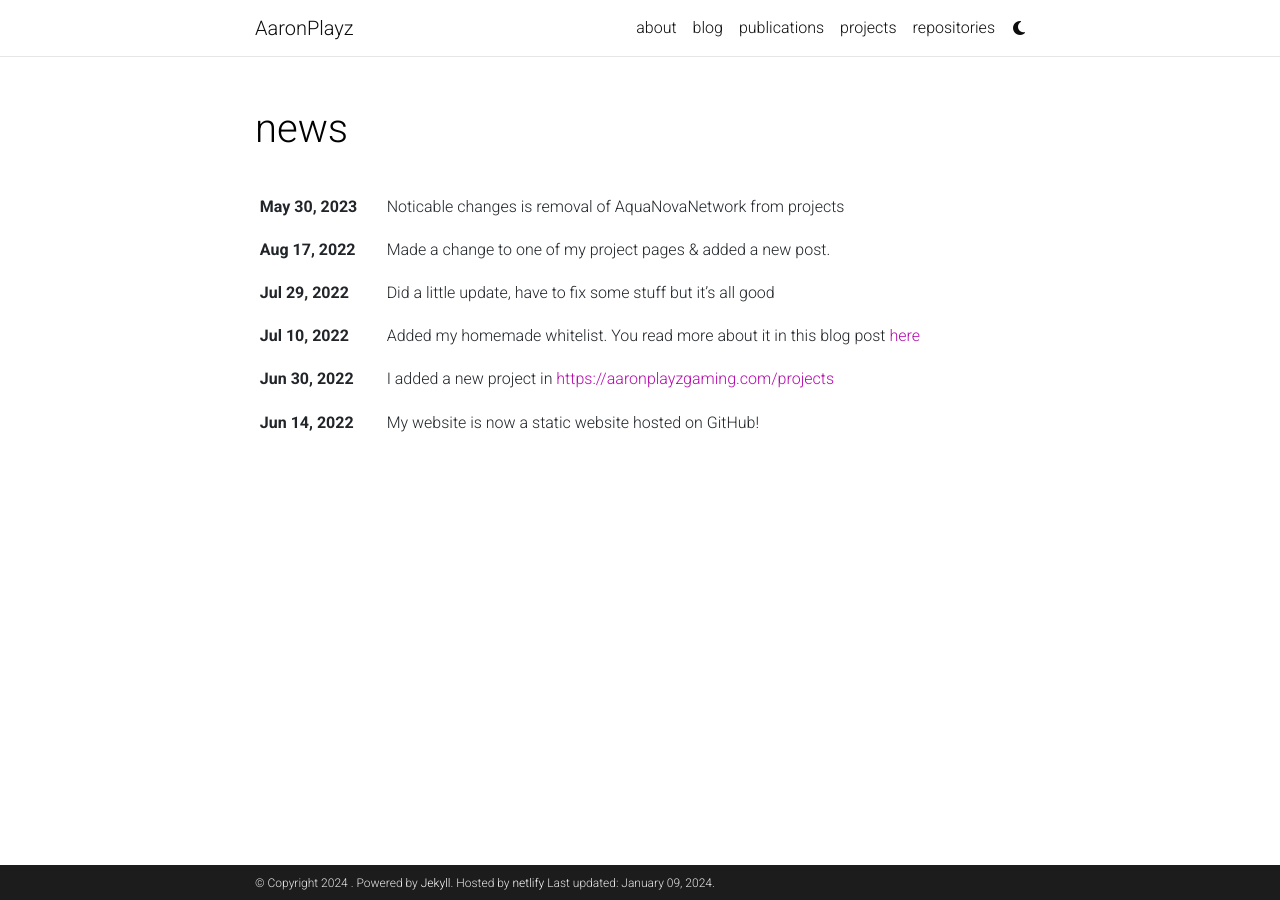
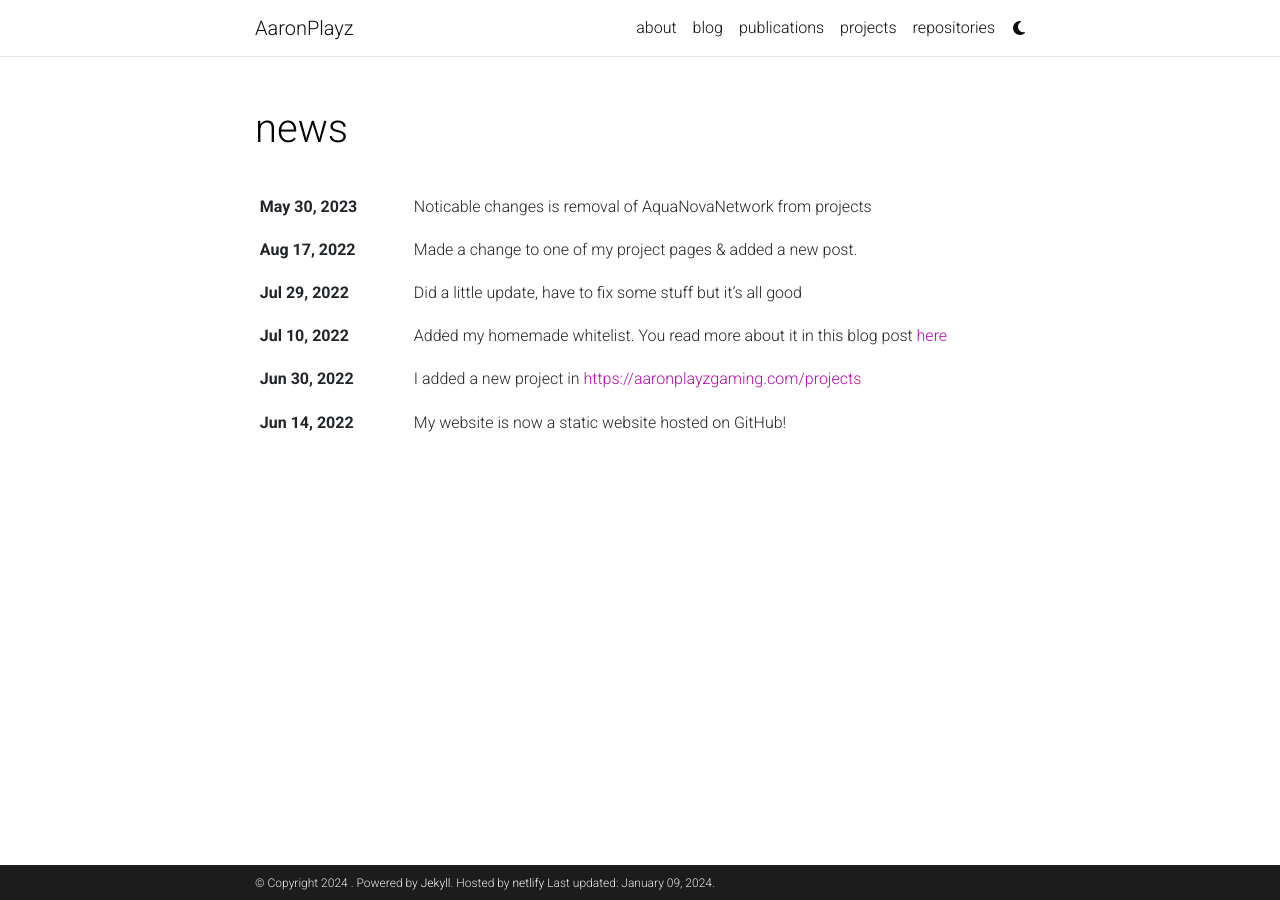
Before and after one commit to aaronplayz-sys/website, a Jekyll site: the page built from news.html, in a window 1280 px wide. Built offline with Jekyll 4.4.1, drawn with Linux system fonts in a browser that asks for light colours; comment, search, counter and statistics services are not loaded; a style sheet for code colours, icons or effects is not loaded.

Commit message:
fix inconsistent alignment for latest posts

```diff
--- a/_includes/latest_posts.html
+++ b/_includes/latest_posts.html
@@ -12,7 +12,7 @@
     {% endif %}
     {% for item in latest_posts limit: latest_posts_limit %}
       <tr>
-        <th scope="row">{{ item.date | date: "%b %-d, %Y" }}</th>
+        <th scope="row" style="width: 20%">{{ item.date | date: "%b %-d, %Y" }}</th>
         <td>
           {% if item.redirect == blank %}
             <a class="news-title" href="{{ item.url | relative_url }}">{{ item.title }}</a>
--- a/_includes/news.html
+++ b/_includes/news.html
@@ -11,7 +11,7 @@
     {% endif %}
     {% for item in news limit: news_limit %}
       <tr>
-        <th scope="row">{{ item.date | date: "%b %-d, %Y" }}</th>
+        <th scope="row" style="width: 20%">{{ item.date | date: "%b %-d, %Y" }}</th>
         <td>
           {% if item.inline -%}
             {{ item.content | remove: '<p>' | remove: '</p>' | emojify }}
```
